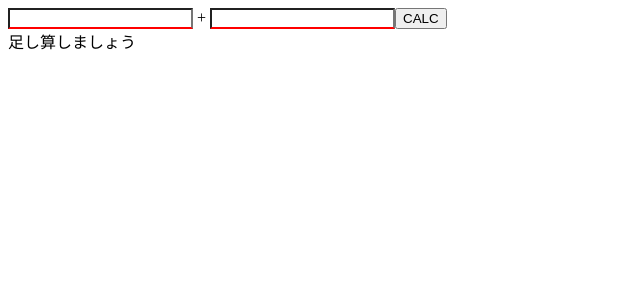
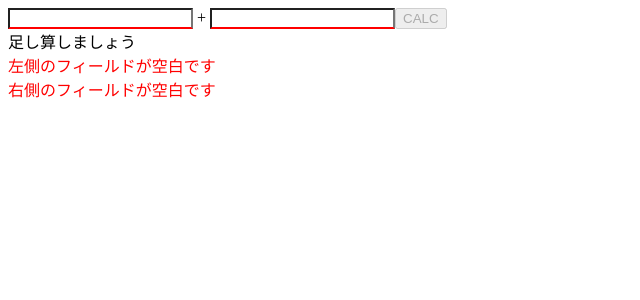
Before and after one commit to tottu22/angular-simpleform, an Angular app: page / in a window 1280 px wide. Shown: the top 300 px of the page, without its empty margins (0-640 px from the left). Built offline with nearby package versions, Linux system fonts and the light colour scheme.

Commit message:
css color add

```diff
--- a/src/app/simple-form/simple-form.component.css
+++ b/src/app/simple-form/simple-form.component.css
@@ -1,7 +1,11 @@
-.ng-valid {
+.ng-valid:not(form) {
     border-bottom: 2px solid green;
 }
 
-.ng-invalid {
+.ng-invalid:not(form) {
     border-bottom: 2px solid red;
 }
+
+.my-invalid {
+    color : red;
+}
--- a/src/app/simple-form/simple-form.component.html
+++ b/src/app/simple-form/simple-form.component.html
@@ -1,5 +1,12 @@
-<input [(ngModel)]="text1" required>
+<form #calcForm="ngForm">
+<input [(ngModel)]="text1" name="fieldOne" required #fieldOne="ngModel">
 +
-<input [(ngModel)]="text2" required>
-<button (click)="addAndShow()">CALC</button>
+<input [(ngModel)]="text2" name="fieldTwo" required #fieldTwo="ngModel">
+<button (click)="addAndShow()" [disabled]="calcForm.invalid">CALC</button>
 <div>{{result}}</div>
+<div>
+  <span *ngIf="fieldOne.invalid" class="my-invalid">左側のフィールドが空白です</span>
+  <br>
+  <span *ngIf="fieldTwo.invalid" class="my-invalid">右側のフィールドが空白です</span>
+</div>
+</form>
```
